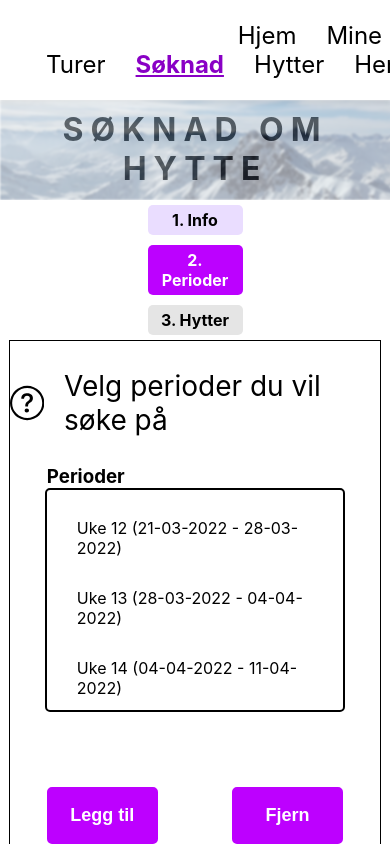
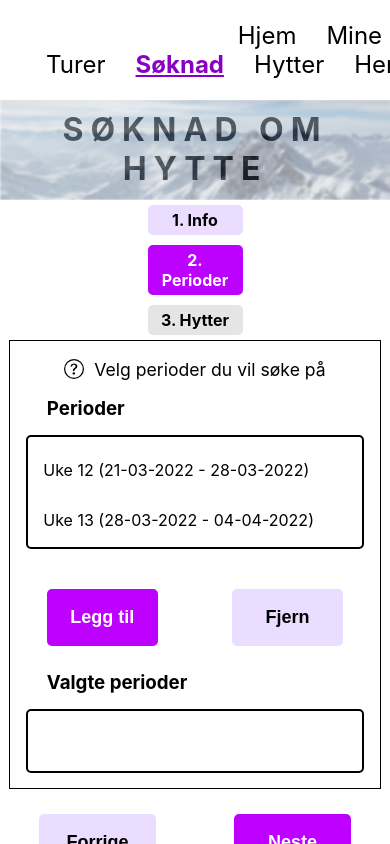
Before and after one commit to oyvind0402/AppForHyttegruppen, a React (Create React App) app in the folder frontend/: page /soknad in a window 390 px wide. Both pictures are taken after a click on the button "Neste". Shown: the top 844 px of the page. Built offline with nearby package versions, Linux system fonts and the light colour scheme.

Commit message:
step1 and step2 søknad er mobile friendly

```diff
--- a/frontend/src/components/Soknad/Steps/Step1.css
+++ b/frontend/src/components/Soknad/Steps/Step1.css
@@ -59,3 +59,21 @@
   padding: 5px;
   margin-bottom: 1.75rem;
 }
+
+@media only screen and (max-width: 600px) {
+  .soknad-input {
+    width: 150px;
+    padding: 5px;
+    margin-bottom: 1.75rem;
+  }
+
+  .soknad-purpose {
+    padding: 5px;
+  }
+
+  .soknad-step1-icon {
+    width: 20px;
+    height: 20px;
+    margin-right: 5px;
+  }
+}
--- a/frontend/src/components/Soknad/Steps/Step2.css
+++ b/frontend/src/components/Soknad/Steps/Step2.css
@@ -8,14 +8,13 @@
   min-height: 100px;
   max-height: 200px;
 
-  margin: 0 auto;
+  margin: 25px auto;
   padding: 10px 20px;
   overflow-x: hidden;
   overflow-y: scroll;
 
   display: flex;
   flex-direction: column;
-  margin-bottom: 50px;
 
   border: 2px solid black;
   border-radius: 5px;
@@ -49,4 +48,24 @@
 
 .soknad-step2-btns {
   display: flex;
+  align-items: center;
+  justify-content: center;
 }
+
+.soknad-step2-indicator {
+  font-size: 4rem;
+  font-weight: 1000;
+  margin: 0;
+  padding: 20px;
+}
+
+@media only screen and (max-width: 600px) {
+  .perioder-input {
+    width: calc(90% - 10px);
+    min-height: 50px;
+    max-height: 100px;
+
+    margin: 15px auto;
+    padding: 5px;
+  }
+}
--- a/frontend/src/components/Soknad/Steps/Step2.js
+++ b/frontend/src/components/Soknad/Steps/Step2.js
@@ -133,7 +133,7 @@ const Step2 = () => {
             Legg til
           </button>
           <button
-            className="btn small step2-btn-remove"
+            className="btn small step2-btn-remove btn-nonActive"
             onClick={removePerioder}
           >
             Fjern
--- a/frontend/src/components/Soknad/Steps/Steps.css
+++ b/frontend/src/components/Soknad/Steps/Steps.css
@@ -13,3 +13,15 @@
 .soknad-question-text {
   font-size: 1.75rem;
 }
+
+@media only screen and (max-width: 600px) {
+  .soknad-question-icon {
+    width: 20px;
+    height: 20px;
+    margin-right: 10px;
+  }
+
+  .soknad-question-text {
+    font-size: 1.1rem;
+  }
+}
```
